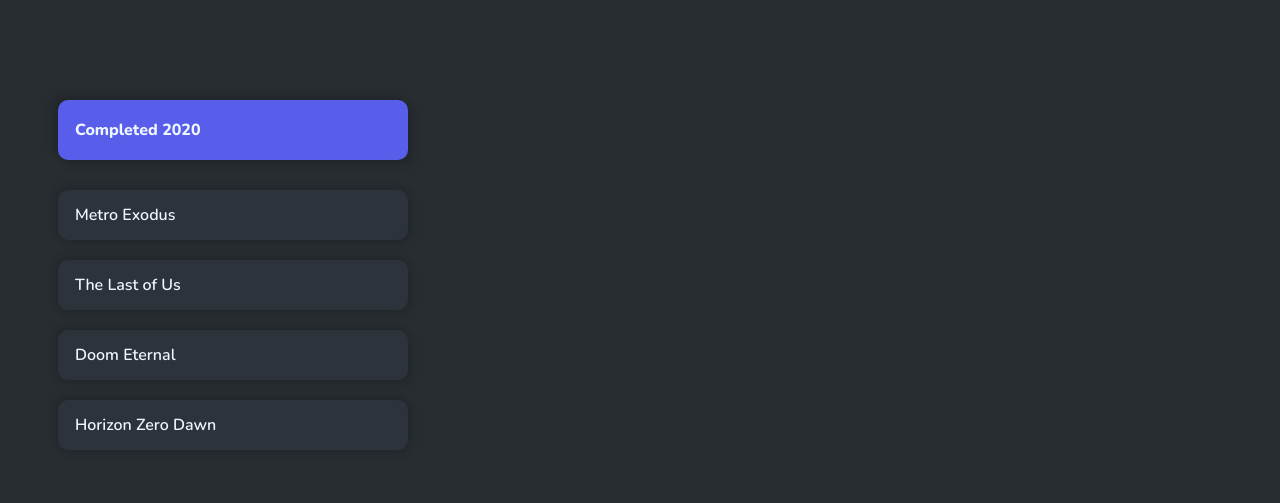
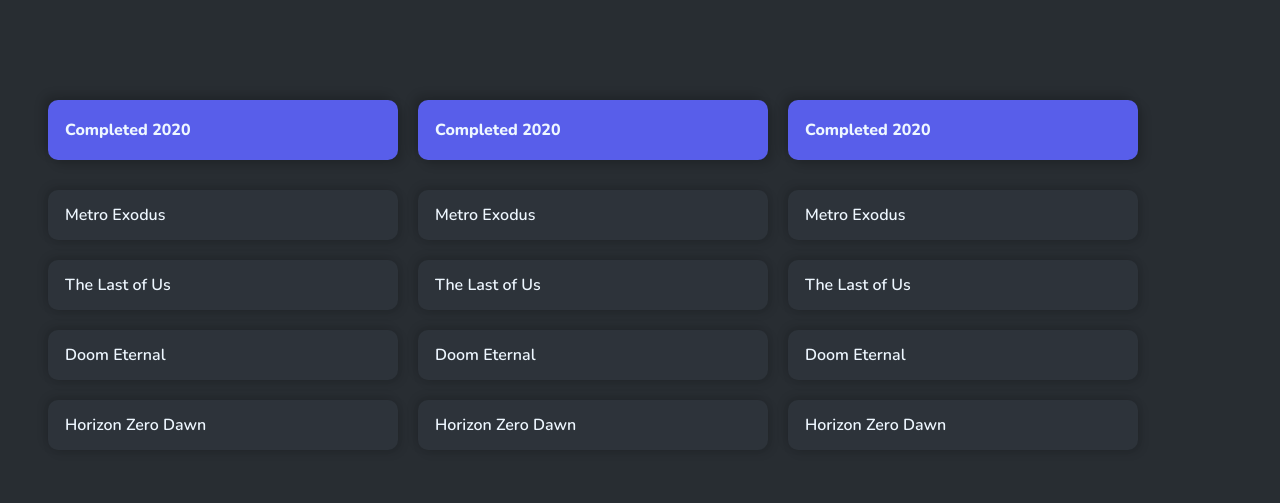
Before and after one commit to mihainsto/bowtie, a Gatsby site in the folder frontend/bowtie/: page /gamelist in a window 1280 px wide. Built offline with nearby package versions, Linux system fonts and the light colour scheme; Gatsby itself is replaced by a stand-in of ours.

Commit message:
Add more lists

```diff
--- a/frontend/bowtie/package.json
+++ b/frontend/bowtie/package.json
@@ -5,6 +5,7 @@
   "version": "0.1.0",
   "author": "Kyle Mathews <mathews.kyle@gmail.com>",
   "dependencies": {
+    "bootstrap": "^4.5.0",
     "gatsby": "^2.21.22",
     "gatsby-image": "^2.4.3",
     "gatsby-plugin-manifest": "^2.4.2",
@@ -18,6 +19,7 @@
     "node-sass": "^4.14.1",
     "prop-types": "^15.7.2",
     "react": "^16.12.0",
+    "react-bootstrap": "^1.0.1",
     "react-dom": "^16.12.0",
     "react-helmet": "^6.0.0"
   },
--- a/frontend/bowtie/src/components/gamelist/Layout.jsx
+++ b/frontend/bowtie/src/components/gamelist/Layout.jsx
@@ -13,8 +13,10 @@
 
 const Layout = ({ children }) => {
   return (
-    <div className = "layout">
-      <div className = "lists">
+    <div className>
+      <div className="layout-lists">
+        <List></List>
+        <List></List>
         <List></List>
       </div>
     </div>
--- a/frontend/bowtie/src/components/gamelist/List/List.scss
+++ b/frontend/bowtie/src/components/gamelist/List/List.scss
@@ -2,6 +2,9 @@
     //background-color: white;
     width: 350px;
     height: 400px;
+    display: inline-block;
+    margin-left: 20px;
+    white-space: nowrap;
 }
 .list-title-card{
     margin-bottom: 30px;
--- a/frontend/bowtie/src/components/gamelist/layout.scss
+++ b/frontend/bowtie/src/components/gamelist/layout.scss
@@ -1,11 +1,14 @@
 
-.lists{
+.layout-lists{
     margin-top: 100px;
-    margin-left: 50px;
+    white-space: nowrap;
+    margin-left: 20px;
 }
 
+
+
 @media only screen and (max-width: 600px) {
-    body {
+    .layout-lists {
         margin-left: 0px;
     }
   }
```
Also changed, not shown: 1 other file.
